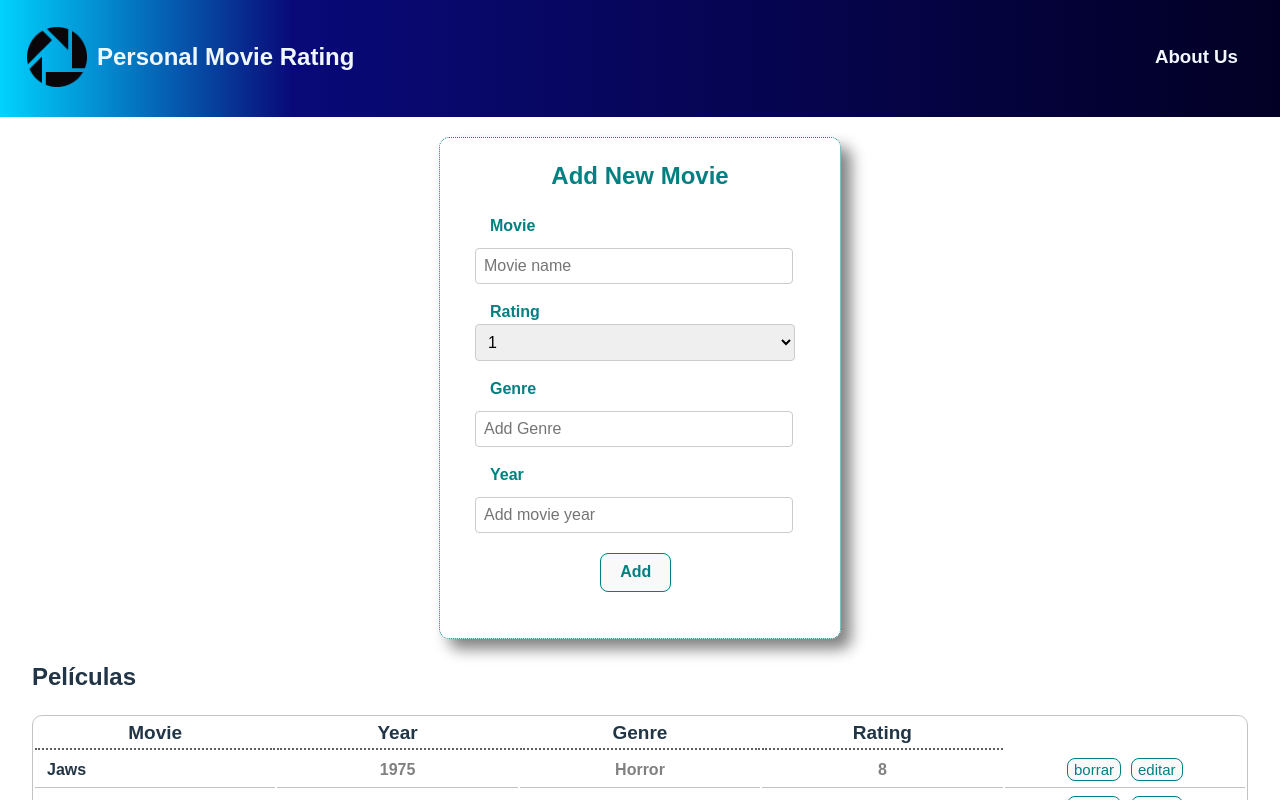
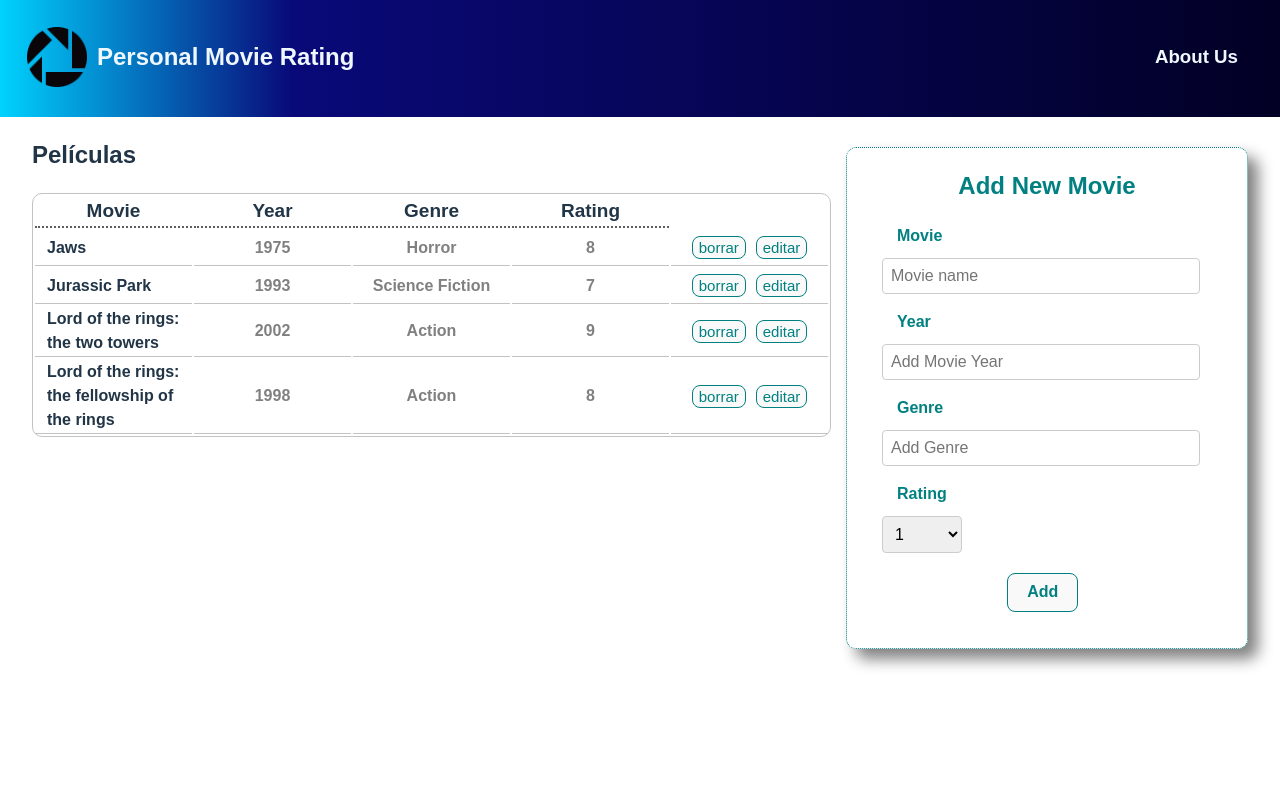
Before and after one commit to mercuryeater/proyecto-parejas, a React (Vite) app in the folder proyecto-parejas/: page / in a window 1280 px wide. Shown: the top 800 px of the page. Built offline with nearby package versions, Linux system fonts and the light colour scheme.

Commit message:
css actualization

```diff
--- a/proyecto-parejas/src/App.css
+++ b/proyecto-parejas/src/App.css
@@ -9,3 +9,9 @@
   align-items: center;
   width: 100%;
 }
+
+.movieContainer{
+display: grid;
+grid-template-columns: 2fr 1fr;
+gap: 15px;
+}
--- a/proyecto-parejas/src/App.jsx
+++ b/proyecto-parejas/src/App.jsx
@@ -29,8 +29,10 @@ function App() {
   return (
     <>
       <Header />
+      <div className="movieContainer">
+      <MovieList movieList={movies} onSelectedMovie={handleSelect} />
       <AddMovie onAddMovie={handleAddMovie} selectedMovie={selectedMovie} isEditing={isEditing} />
-      <MovieList movieList={movies} onSelectedMovie={handleSelect} />
+      </div>
     </>
   );
 }
--- a/proyecto-parejas/src/Components/Add/MovieForm.jsx
+++ b/proyecto-parejas/src/Components/Add/MovieForm.jsx
@@ -58,6 +58,30 @@ function AddMovie({ onAddMovie, selectedMovie, isEditing }) {
             />
           </div>
           <div className="add-form__column">
+            <label className="add-form__label">Year</label>
+            <input
+              type="number"
+              name="year"
+              className="add-form__input"
+              placeholder="Add Movie Year"
+              onChange={handleChange}
+              value={movie.year}
+              min="1895"
+              max="2023"
+            />
+          </div>
+          <div className="add-form__column">
+            <label className="add-form__label">Genre</label>
+            <input
+              type="text"
+              name="genre"
+              className="add-form__input"
+              placeholder="Add Genre"
+              onChange={handleChange}
+              value={movie.genre}
+            />
+          </div>
+          <div className="add-form__column">
             <label className="add-form__label">Rating</label>
             <select
               name="rating"
@@ -78,30 +102,6 @@ function AddMovie({ onAddMovie, selectedMovie, isEditing }) {
               <option value="9">9</option>
               <option value="9">10</option>
             </select>
-          </div>
-          <div className="add-form__column">
-            <label className="add-form__label">Genre</label>
-            <input
-              type="text"
-              name="genre"
-              className="add-form__input"
-              placeholder="Add Genre"
-              onChange={handleChange}
-              value={movie.genre}
-            />
-          </div>
-          <div className="add-form__column">
-            <label className="add-form__label">Year</label>
-            <input
-              type="number"
-              name="year"
-              className="add-form__input"
-              placeholder="Add movie year"
-              onChange={handleChange}
-              value={movie.year}
-              min="1895"
-              max="2023"
-            />
           </div>
         </div>
 
--- a/proyecto-parejas/src/Components/Add/movieForm.css
+++ b/proyecto-parejas/src/Components/Add/movieForm.css
@@ -9,7 +9,7 @@ input {
 }
 .container {
   margin: 0 auto;
-  margin-top: 20px;
+  margin-top: 30px;
   width: 400px;
   height: 500px;
   border: 1px dotted teal;
@@ -43,8 +43,9 @@ input {
   border-radius: 4px;
   font-size: 16px;
   padding: 8px;
-  width: 320px;
+  width: 80px;
   margin-left: 35px;
+  margin-top: 10px;
 }
 
 .add-form__button {
```
